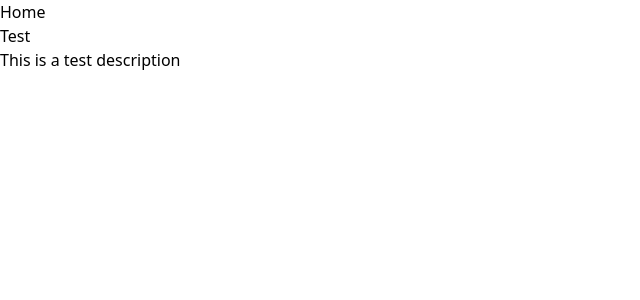
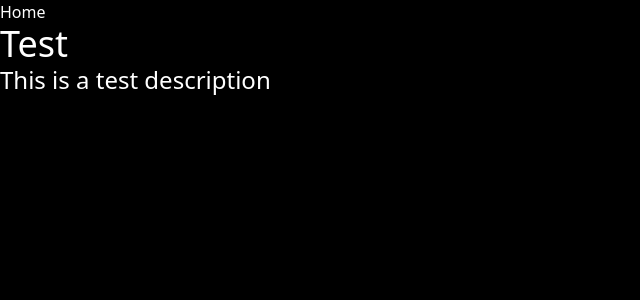
Before and after one commit to SamKynaston/new-portfolio-website, a React (Vite) app: page / in a window 1280 px wide. Shown: the top 300 px of the page, without its empty margins (0-640 px from the left). Built offline with nearby package versions, Linux system fonts and the light colour scheme.

Commit message:
messing with colours

```diff
--- a/src/Styles/tailwind.css
+++ b/src/Styles/tailwind.css
@@ -1,3 +1,23 @@
 @tailwind base;
 @tailwind components;
 @tailwind utilities;
+
+body {
+    @apply bg-black text-white;
+}
+
+.Navigation {
+    @apply flex;
+}
+
+.Navigation-Button {
+    @apply flex;
+}
+
+h1 {
+    @apply text-4xl;
+}
+
+h2 {
+    @apply text-2xl;
+}
```
